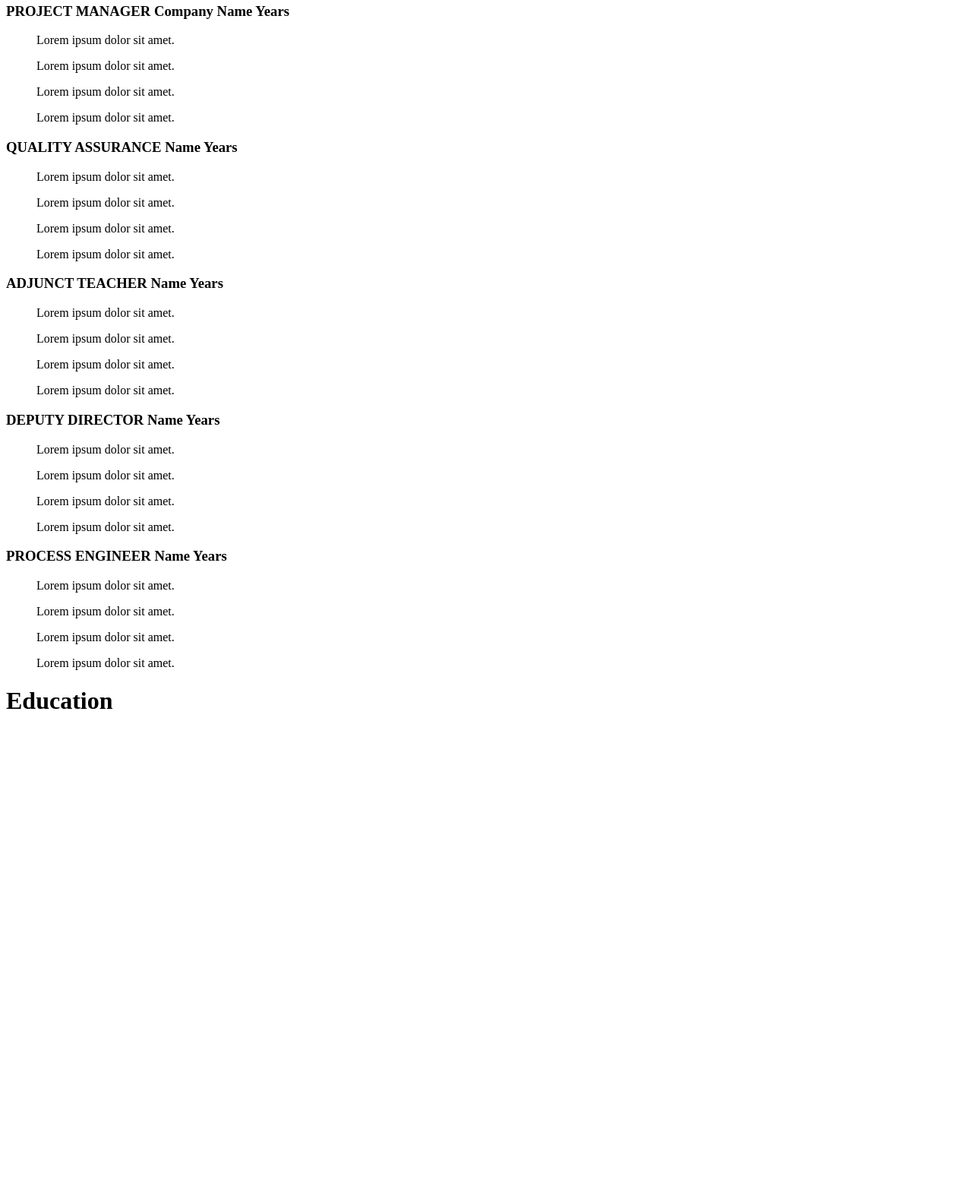
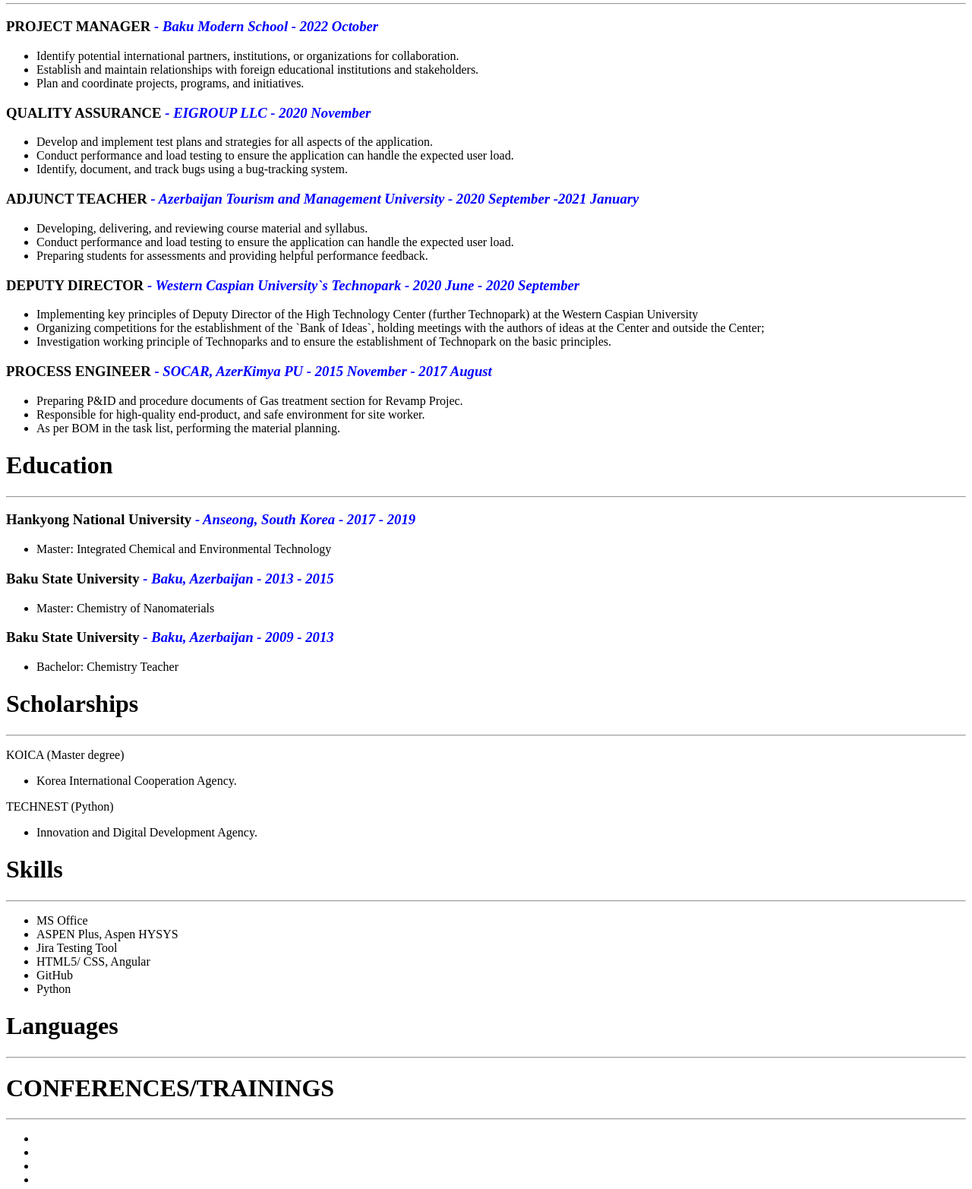
Before and after one commit to Ulkar-Malikova/second_project, a plain HTML site: page index.html in a window 1280 px wide. Shown: the part 244-1809 px from the top of the page at 76% size. Before the commit the page ends 1206 px from the top, so only its background shows below. Drawn offline with Linux system fonts and the light colour scheme.

Commit message:
first commit

```diff
--- a/index.html
+++ b/index.html
@@ -11,85 +11,146 @@
 <h2>Professional Summary</h2>
 <p>I am a detail-oriented and motivated Quality Assurance professional dedicated to ensuring the quality and functionality of platforms. Proficient in identifying opportunities for process enhancement, I excel in implementing strategic solutions to achieve organizational objectives. My strong analytical skills and results-oriented approach enable me to consistently deliver high-quality projects on time.</p>
 <h2>Experience</h2>
-<h3>PROJECT MANAGER  Company Name Years</h3>
-<list>
+<hr>
+<h3>PROJECT MANAGER <span style="color: blue; font-style: italic;" > - Baku Modern School - 2022 October</span></h3>
 <ul>
-        Lorem ipsum dolor sit amet.
+    <li>
+        Identify potential international partners, institutions, or organizations for collaboration.
+    </li>
+    <li>
+        Establish and maintain relationships with foreign educational institutions and stakeholders.
+    </li>
+    <li>
+        Plan and coordinate projects, programs, and initiatives.
+    </li>
+
 </ul>
+
+
+<h3>QUALITY ASSURANCE  <span style="color: blue; font-style: italic;" > - EIGROUP LLC - 2020 November</span></h3>
 <ul>
-        Lorem ipsum dolor sit amet.
+    <li>
+        Develop and implement test plans and strategies for all aspects of the application.
+    </li>
+    <li>
+        Conduct performance and load testing to ensure the application can handle the expected user load.
+    </li>
+    <li>
+        Identify, document, and track bugs using a bug-tracking system.
+    </li>
 </ul>
+
+<h3>ADJUNCT TEACHER  <span style="color: blue; font-style: italic;" > - Azerbaijan Tourism and Management University - 2020 September -2021 January  </span></h3>
 <ul>
-        Lorem ipsum dolor sit amet.
+    <li>
+        Developing, delivering, and reviewing course material and syllabus.
+    </li>
+    <li>
+        Conduct performance and load testing to ensure the application can handle the expected user load.
+    </li>
+    <li>
+        Preparing students for assessments and providing helpful performance feedback.
+    </li>
 </ul>
+
+<h3>DEPUTY DIRECTOR <span style="color: blue; font-style: italic;" > - Western Caspian University`s Technopark - 2020 June -  2020 September</span></h3>
 <ul>
-        Lorem ipsum dolor sit amet.
+    <li>
+        Implementing key principles of Deputy Director of the High Technology Center (further Technopark) at the Western Caspian University
+    </li>
+    <li>
+        Organizing competitions for the establishment of the `Bank of Ideas`, holding meetings with the authors of ideas at the Center and outside the Center;
+    </li>
+    <li>
+        Investigation working principle of Technoparks and to ensure the establishment of Technopark on the basic principles.
+    </li>
 </ul>
-</list>
-<h3>QUALITY ASSURANCE  Name Years</h3>
-<list>
+
+<h3>PROCESS ENGINEER  <span style="color: blue; font-style: italic;" > - SOCAR, AzerKimya PU  - 2015 November - 2017 August</span></h3>
 <ul>
-        Lorem ipsum dolor sit amet.
+    <li>
+        Preparing P&ID and procedure documents of Gas treatment section for Revamp Projec.
+    </li>
+    <li>
+        Responsible for high-quality end-product, and safe environment for site worker.
+    </li>
+    <li>
+        As per BOM in the task list, performing the material planning.
+    </li>
 </ul>
-    <ul>
-        Lorem ipsum dolor sit amet.
-    </ul>
-    <ul>
-        Lorem ipsum dolor sit amet.
-    </ul>
-    <ul>
-        Lorem ipsum dolor sit amet.
-    </ul>
-</list>
-
-<h3>ADJUNCT TEACHER  Name Years</h3>
-<list>
-    <ul>
-        Lorem ipsum dolor sit amet.
-    </ul>
-    <ul>
-        Lorem ipsum dolor sit amet.
-    </ul>
-    <ul>
-        Lorem ipsum dolor sit amet.
-    </ul>
-    <ul>
-        Lorem ipsum dolor sit amet.
-    </ul>
-</list>
-
-<h3>DEPUTY DIRECTOR  Name Years</h3>
-<list>
-    <ul>
-        Lorem ipsum dolor sit amet.
-    </ul>
-    <ul>
-        Lorem ipsum dolor sit amet.
-    </ul>
-    <ul>
-        Lorem ipsum dolor sit amet.
-    </ul>
-    <ul>
-        Lorem ipsum dolor sit amet.
-    </ul>
-</list>
-
-<h3>PROCESS ENGINEER  Name Years</h3>
-<list>
-    <ul>
-        Lorem ipsum dolor sit amet.
-    </ul>
-    <ul>
-        Lorem ipsum dolor sit amet.
-    </ul>
-    <ul>
-        Lorem ipsum dolor sit amet.
-    </ul>
-    <ul>
-        Lorem ipsum dolor sit amet.
-    </ul>
-</list>
 
 <h1>Education</h1>
+<hr>
+<h3>Hankyong National University <span style="color: blue; font-style: italic;" > - Anseong, South Korea  - 2017 - 2019 </span></h3>
+<ul>
+    <li>
+        Master: Integrated Chemical and Environmental Technology
+    </li>
+</ul>
+<h3>Baku State University <span style="color: blue; font-style: italic;" > - Baku, Azerbaijan  - 2013 - 2015 </span></h3>
+<ul>
+    <li>
+        Master: Chemistry of Nanomaterials
+    </li>
+</ul>
+<h3>Baku State University <span style="color: blue; font-style: italic;" > - Baku, Azerbaijan  - 2009 - 2013 </span></h3>
+<ul>
+    <li>
+        Bachelor: Chemistry Teacher
+    </li>
+</ul>
+<h1>Scholarships</h1>
+<hr>
+<p>KOICA (Master degree)</p>
+<ul>
+    <li>Korea International Cooperation Agency. </li>
+</ul>
+<p>TECHNEST (Python)</p>
+<ul>
+    <li>Innovation and Digital Development Agency. </li>
+</ul>
+
+<h1>Skills</h1>
+<hr>
+<ul>
+    <li>
+        MS Office
+    </li>
+    <li>
+        ASPEN Plus, Aspen HYSYS
+    </li>
+    <li>
+        Jira Testing Tool
+    </li>
+    <li>
+        HTML5/ CSS, Angular
+    </li>
+    <li>
+        GitHub
+    </li>
+    <li>
+        Python
+    </li>
+</ul>
+
+<h1>Languages</h1>
+<hr>
+
+<h1>CONFERENCES/TRAININGS</h1>
+<hr>
+<ul>
+    <li>
+
+    </li>
+    <li>
+
+    </li>
+    <li>
+
+    </li>
+    <li>
+
+    </li>
+</ul>
 </body>
 </html>
```
Lines whose indentation alone changed are shown as unchanged.
